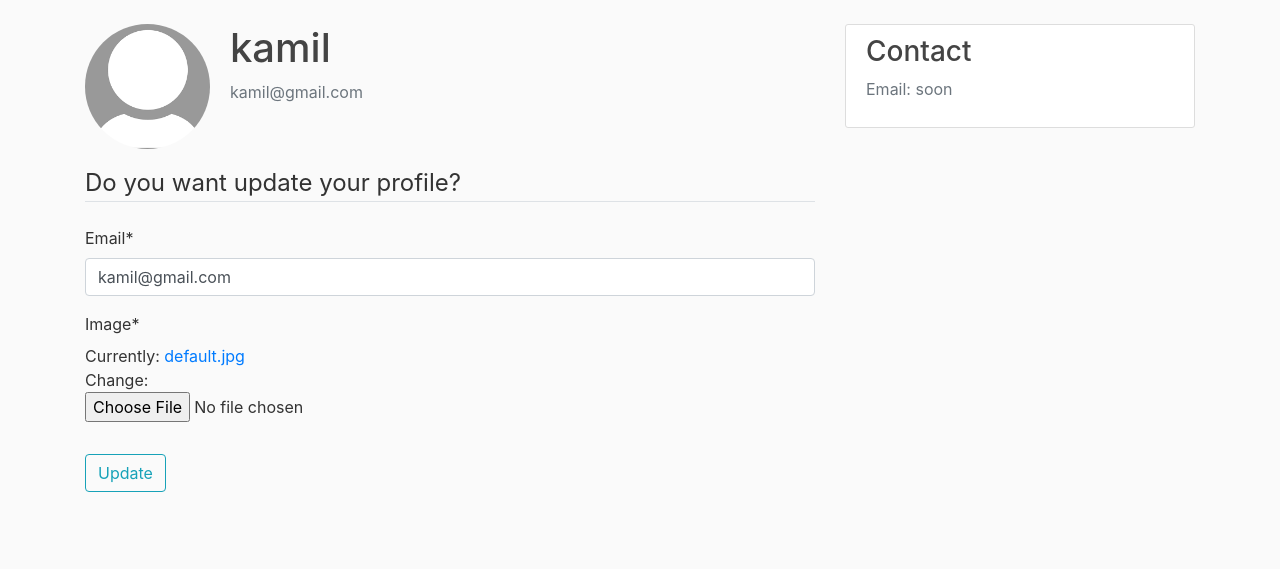
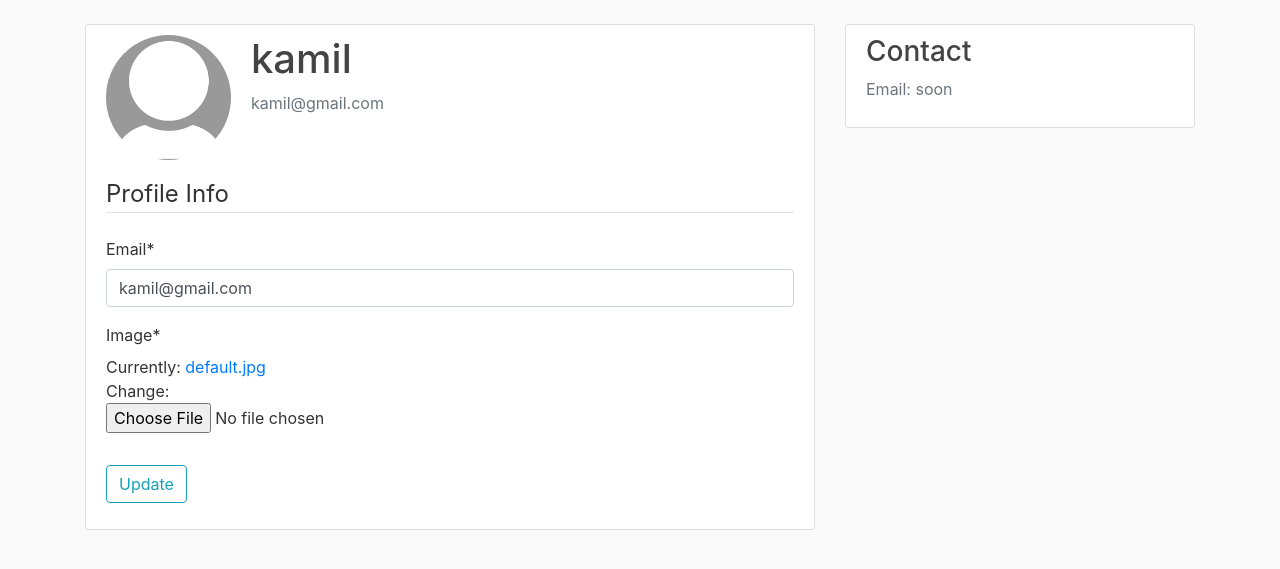
Before and after one commit to Matosq/Projekt-MPT-IoT, a Django app: page /profile/ in a window 1280 px wide. Shown: the part 56-625 px from the top of the page. Run offline with Django 3.2, Linux system fonts and the light colour scheme; a user stored in the database is signed in; data comes from the database, SQL or seed files in the repository; both versions use the stored data as it was after the commit; some libraries are stand-ins or nearby versions.

Commit message:
Change avatar

```diff
--- a/Visualisation/users/models.py
+++ b/Visualisation/users/models.py
@@ -1,6 +1,6 @@
 from django.db import models
 from django.contrib.auth.models import User
-
+from PIL import Image
 
 class Profile(models.Model):
     user = models.OneToOneField(User, on_delete=models.CASCADE)
@@ -8,3 +8,13 @@ class Profile(models.Model):
 
     def __str__(self):
         return f'{self.user.username} Profile'
+
+    def save(self):
+        super().save()
+
+        img = Image.open(self.image.path)
+
+        if img.height > 300 or img.width > 300:
+            output_size = (300, 300)
+            img.thumbnail(output_size)
+            img.save(self.image.path)
--- a/Visualisation/users/templates/users/profile.html
+++ b/Visualisation/users/templates/users/profile.html
@@ -1,20 +1,18 @@
 {% extends "blog/base.html" %}
 {% load crispy_forms_tags %}
 {% block content %}
-    <div class="'content-section">
+    <div class="content-section">
       <div class="media">
         <img class="rounded-circle account-img" src="{{ user.profile.image.url }}">
         <div class="media-body">
           <h2 class="account-heading">{{ user.username }}</h2>
           <p class="text-secondary">{{ user.email }}</p>
         </div>
-
       </div>
-
-        <form method="POST" encrypt="multipart/form-data">
+      <form method="POST" enctype="multipart/form-data">
           {% csrf_token %}
           <fieldset class="form-group">
-                <legend class="border-bottom mb-4">Do you want update your profile?</legend>
+              <legend class="border-bottom mb-4">Profile Info</legend>
               {{ u_form|crispy }}
               {{ p_form|crispy }}
           </fieldset>
@@ -23,5 +21,4 @@
           </div>
       </form>
     </div>
-
 {% endblock content %}
```
Also changed, not shown: Visualisation/db.sqlite3. Lines whose indentation alone changed are shown as unchanged.
